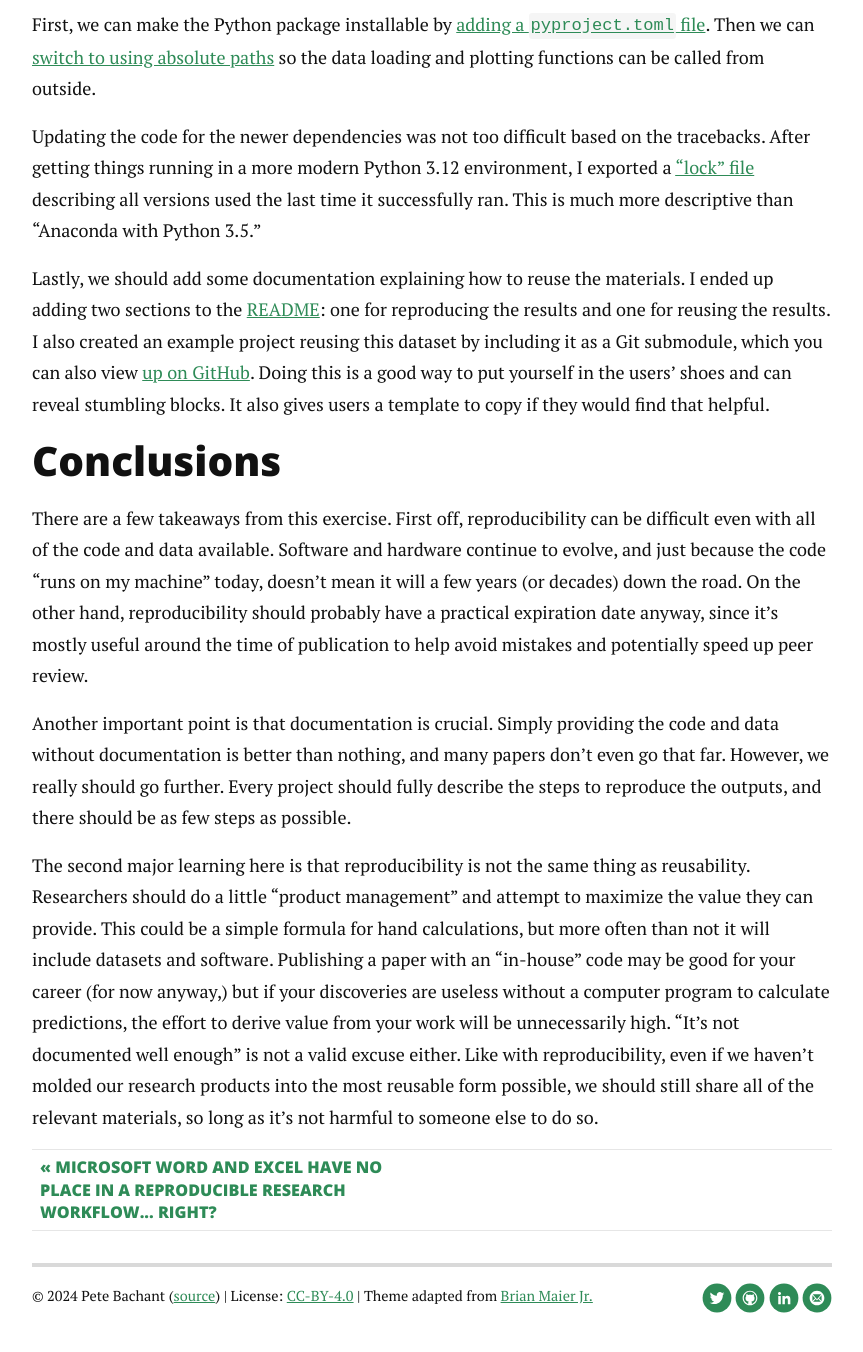
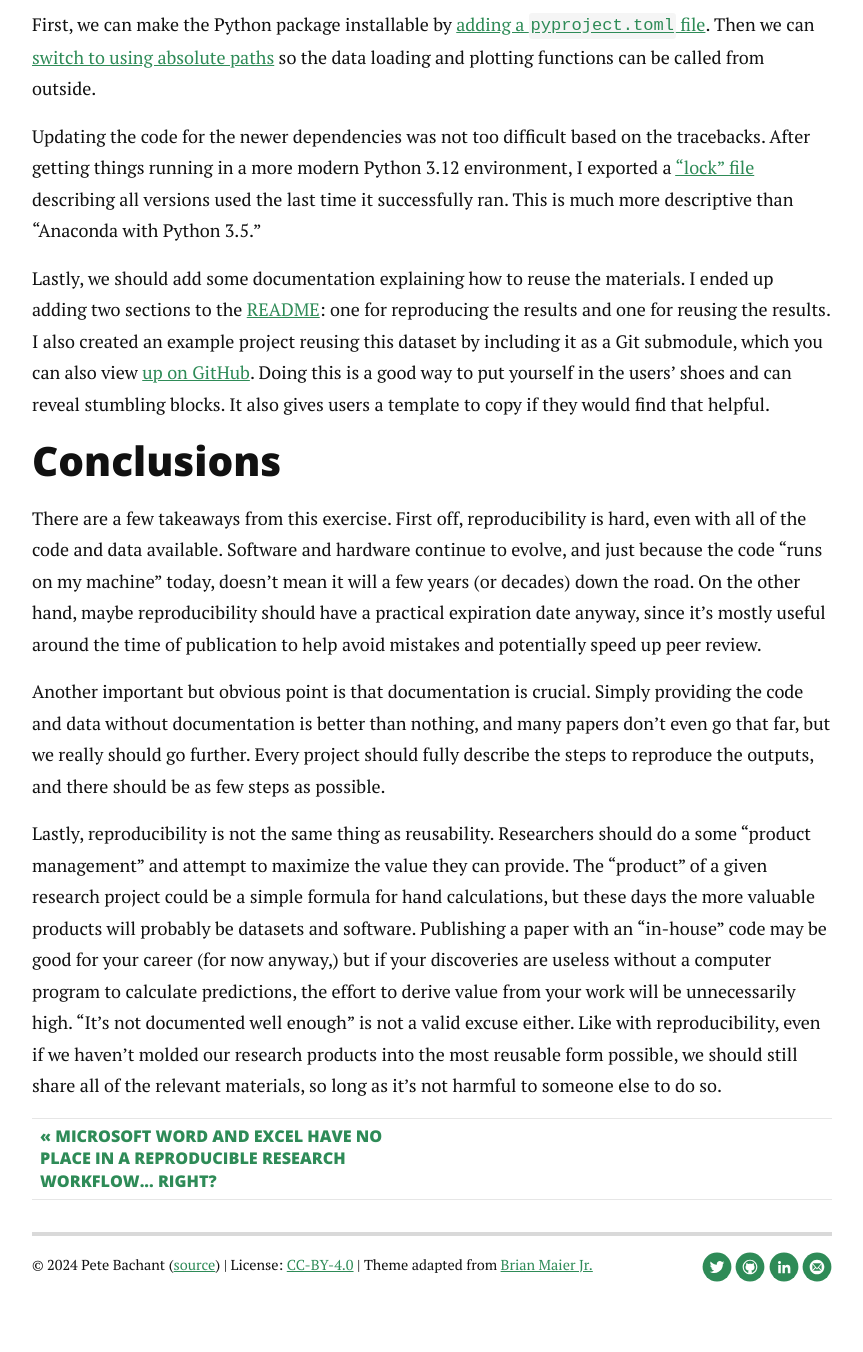
Before and after one commit to petebachant/petebachant.github.io, a Jekyll site: the page built from _posts/2024-12-03-failed-to-repro.markdown, in a window 1280 px wide and 1400 px high, scrolled down 7875 px. Shown: the top 1352 px of the window, without its empty margins (208-1071 px from the left). Built offline with Jekyll 4.4.1, drawn with Linux system fonts in a browser that asks for light colours; nearby versions of some CDN libraries; comment, search, counter and statistics services are not loaded.

Commit message:
Simplify conclusions

```diff
--- a/_posts/2024-12-03-failed-to-repro.markdown
+++ b/_posts/2024-12-03-failed-to-repro.markdown
@@ -265,31 +265,31 @@ It also gives users a template to copy if they would find that helpful.
 
 There are a few takeaways from this exercise.
 First off,
-reproducibility can be difficult
+reproducibility is hard,
 even with all of the code and data available.
 Software and hardware continue to evolve,
 and just because the code "runs on my machine" today,
 doesn't mean it will a few years (or decades) down the road.
 On the other hand,
-reproducibility should probably have a practical expiration date anyway,
+maybe reproducibility should have a practical expiration date anyway,
 since it's mostly useful around the time of publication
 to help avoid mistakes and potentially speed up peer review.
 
-Another important point is that documentation is crucial.
+Another important but obvious point is that documentation is crucial.
 Simply providing the code and data without documentation is better than
 nothing,
-and many papers don't even go that far.
-However,
-we really should go further.
+and many papers don't even go that far,
+but we really should go further.
 Every project should fully describe the steps to reproduce the outputs,
 and there should be as few steps as possible.
 
-The second major learning here is that reproducibility is not the same
+Lastly, reproducibility is not the same
 thing as reusability.
-Researchers should do a little "product management"
+Researchers should do a some "product management"
 and attempt to maximize the value they can provide.
-This could be a simple formula for hand calculations,
-but more often than not it will include datasets
+The "product" of a given research project
+could be a simple formula for hand calculations,
+but these days the more valuable products will probably be datasets
 and software.
 Publishing a paper with an "in-house" code may be good for
 your career (for now anyway,)
```
